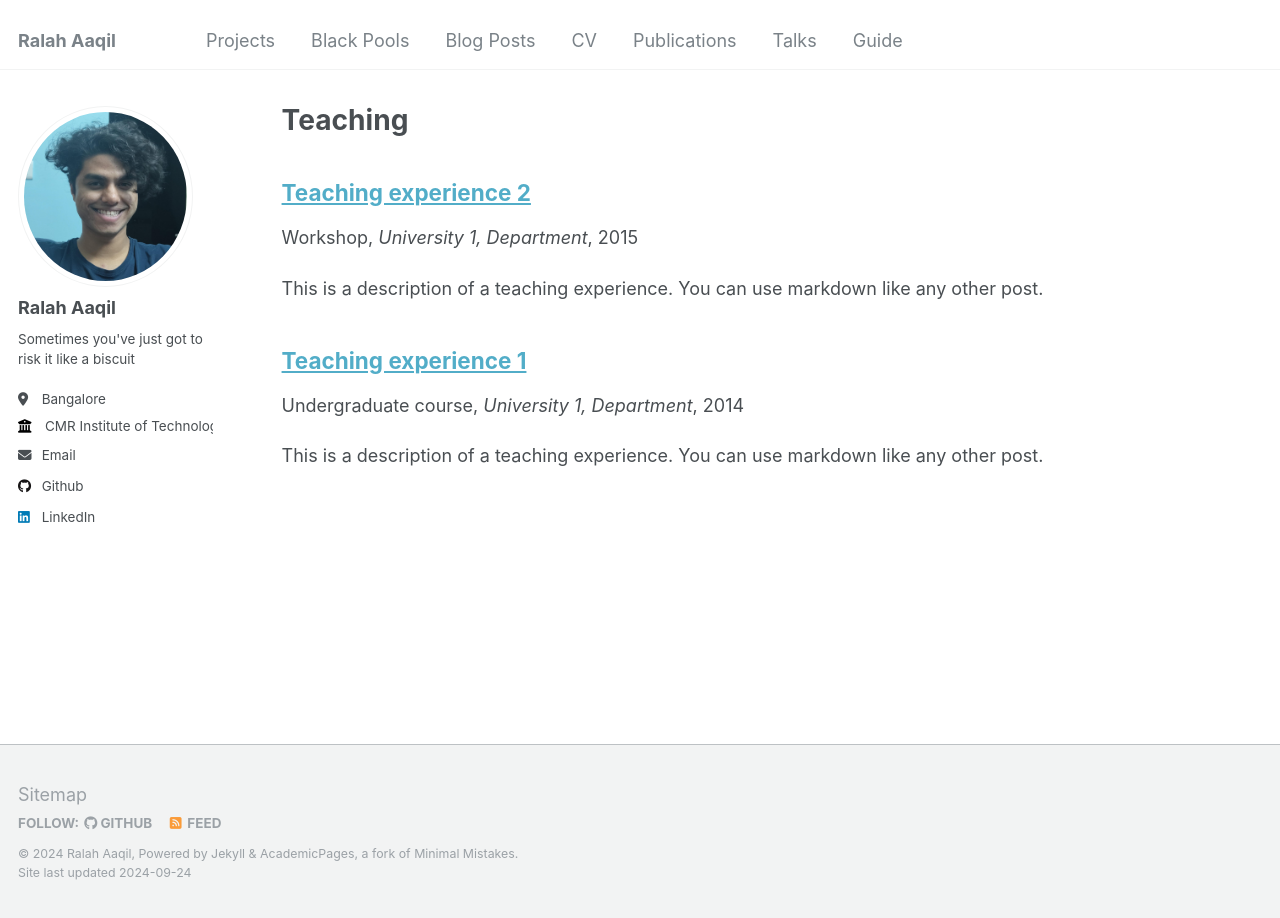
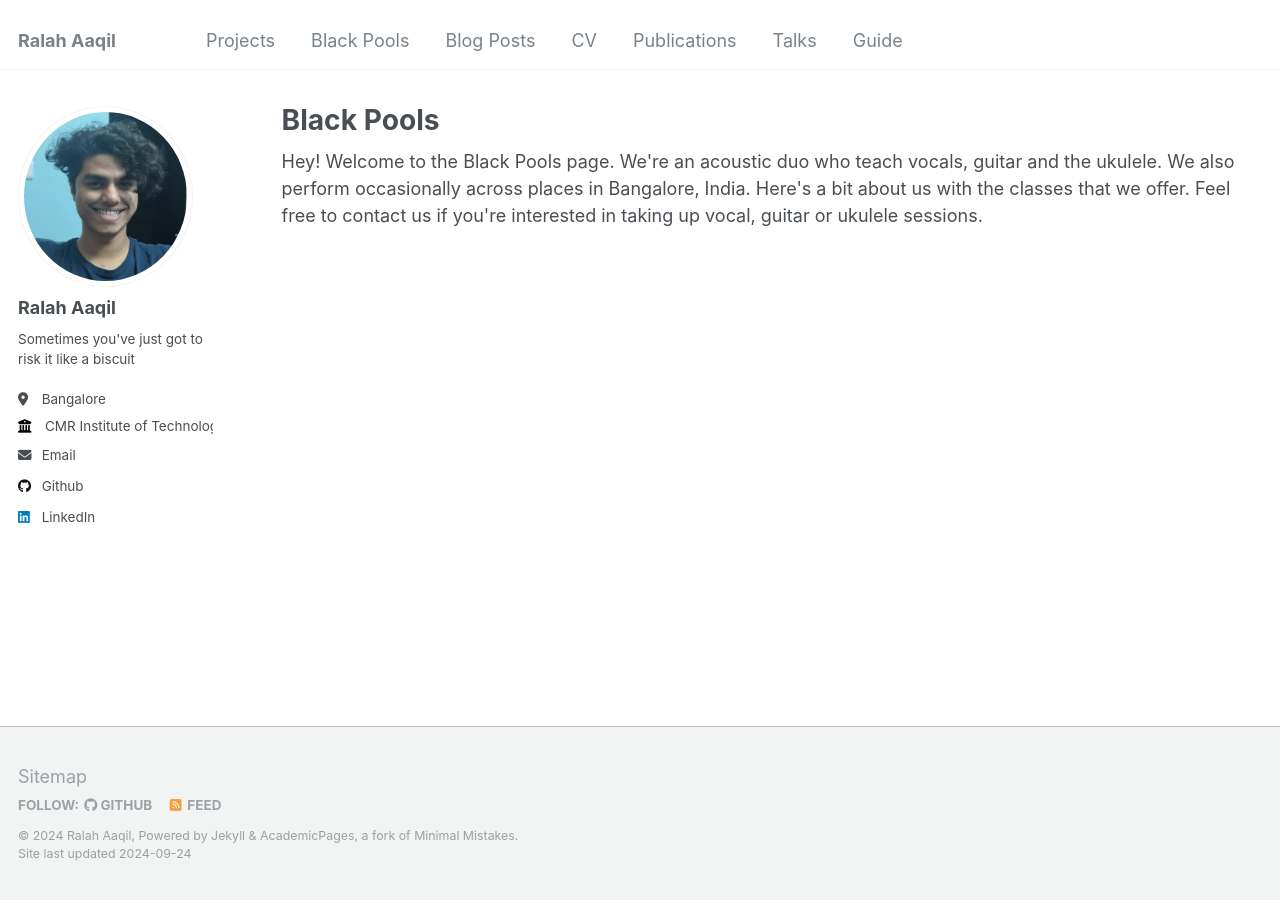
Before and after one commit to ralahaaqil/ralahaaqil.github.io, a Jekyll site: the page built from _pages/teaching.html, in a window 1280 px wide. Built offline with Jekyll 4.4.1, drawn with Linux system fonts in a browser that asks for light colours.

Commit message:
Update teaching.html
Blackpools page

```diff
--- a/_pages/teaching.html
+++ b/_pages/teaching.html
@@ -1,12 +1,13 @@
 ---
 layout: archive
-title: "Teaching"
+title: "Black Pools"
 permalink: /teaching/
 author_profile: true
 ---
 
-{% include base_path %}
+Hey! Welcome to the Black Pools page. We're an acoustic duo who teach vocals, guitar and the ukulele. We also perform occasionally across places in Bangalore, India.
 
-{% for post in site.teaching reversed %}
-  {% include archive-single.html %}
-{% endfor %}
+Here's a bit about us with the classes that we offer.
+
+
+Feel free to contact us if you're interested in taking up vocal, guitar or ukulele sessions.
```
